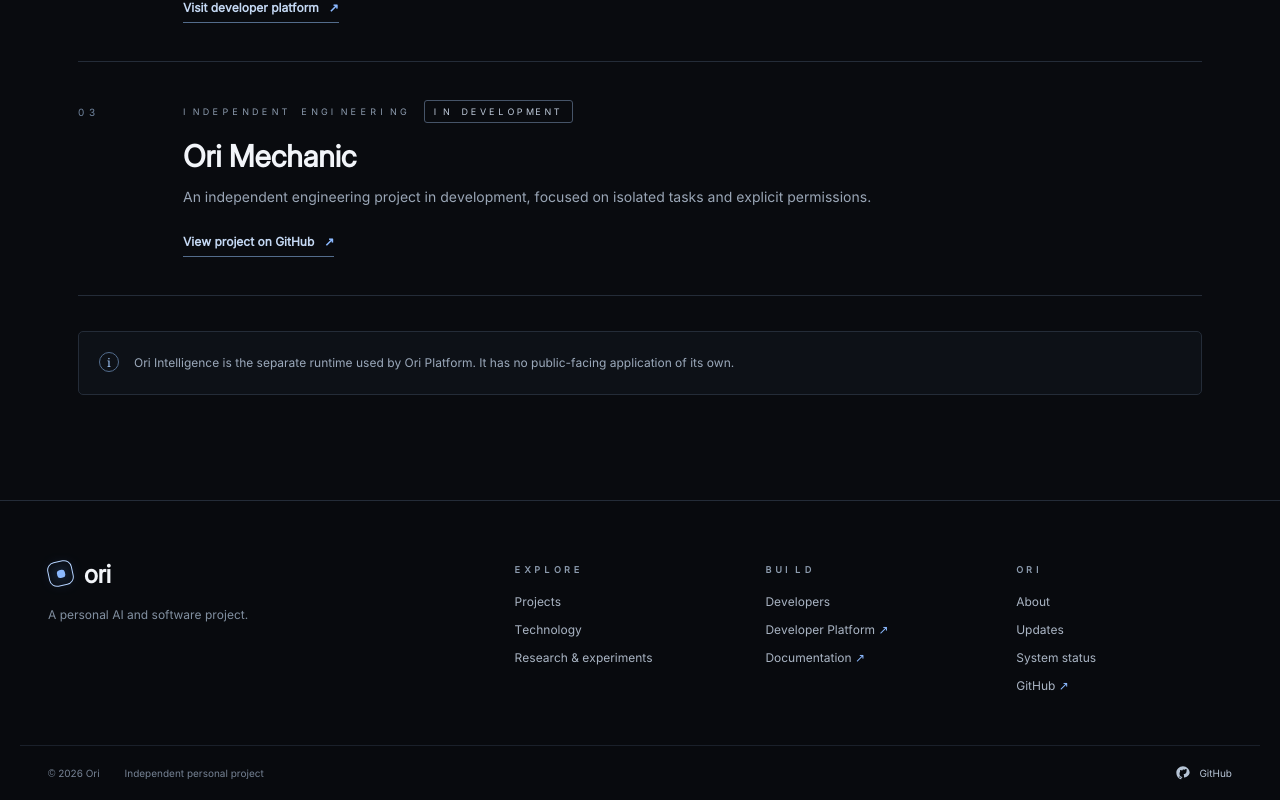
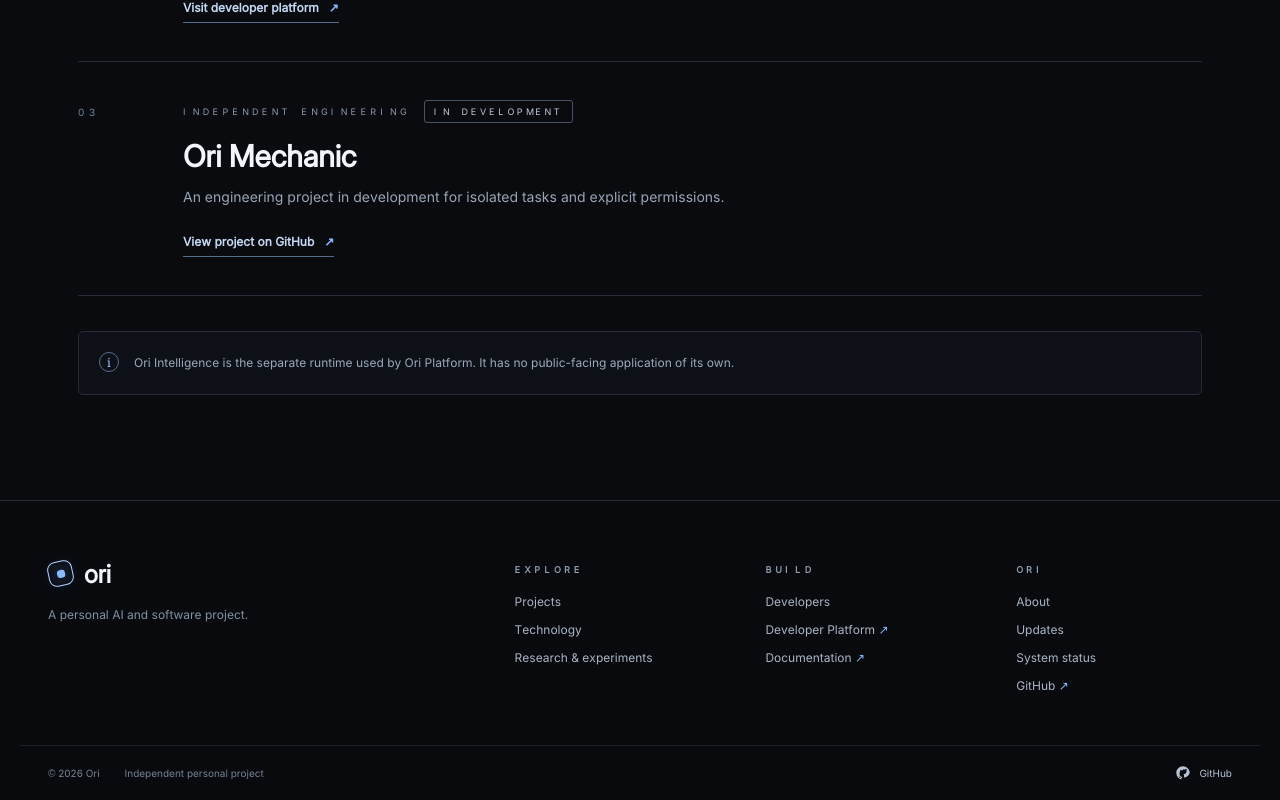
Before and after one commit to 30lnewcomb-byte/Ori-AI, a Next.js app: page /products in a window 1280 px wide. Shown: the part 952-1752 px from the top of the page. Built offline with nearby package versions, Linux system fonts and the light colour scheme.

Commit message:
Use a distinct description for Ori Mechanic in the project directory

```diff
--- a/app/products/page.tsx
+++ b/app/products/page.tsx
@@ -9,7 +9,7 @@ export const metadata: Metadata = {
 const items = [
   { name: "Ori Platform", category: "AI platform", state: "Active project", description: "The user-facing chat workspace. It connects to the separate Ori Intelligence runtime through a server-side API.", href: "https://ori-platform.vercel.app", action: "Open platform" },
   { name: "Ori Developer Platform", category: "Developer workspace", state: "In development", description: "A workspace for developer project records and documentation. API access and model administration are still in development.", href: "https://ori-developer-platform.vercel.app", action: "Visit developer platform" },
-  { name: "Ori Mechanic", category: "Independent engineering", state: "In development", description: "An independent engineering project in development, focused on isolated tasks and explicit permissions.", href: "https://github.com/30lnewcomb-byte/ori-mechanic", action: "View project on GitHub" }
+  { name: "Ori Mechanic", category: "Independent engineering", state: "In development", description: "An engineering project in development for isolated tasks and explicit permissions.", href: "https://github.com/30lnewcomb-byte/ori-mechanic", action: "View project on GitHub" }
 ];
 
 export default function ProductsPage() {
```
